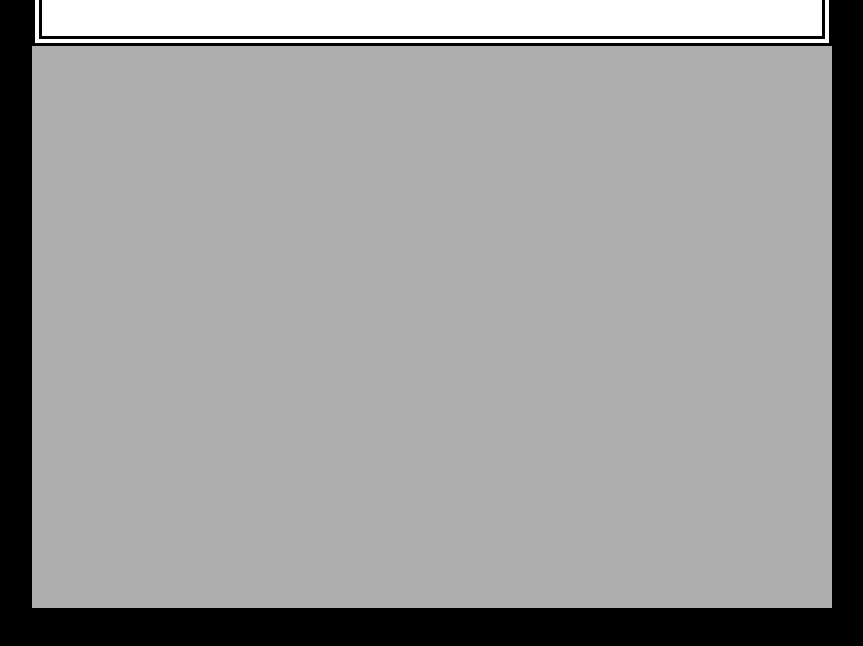
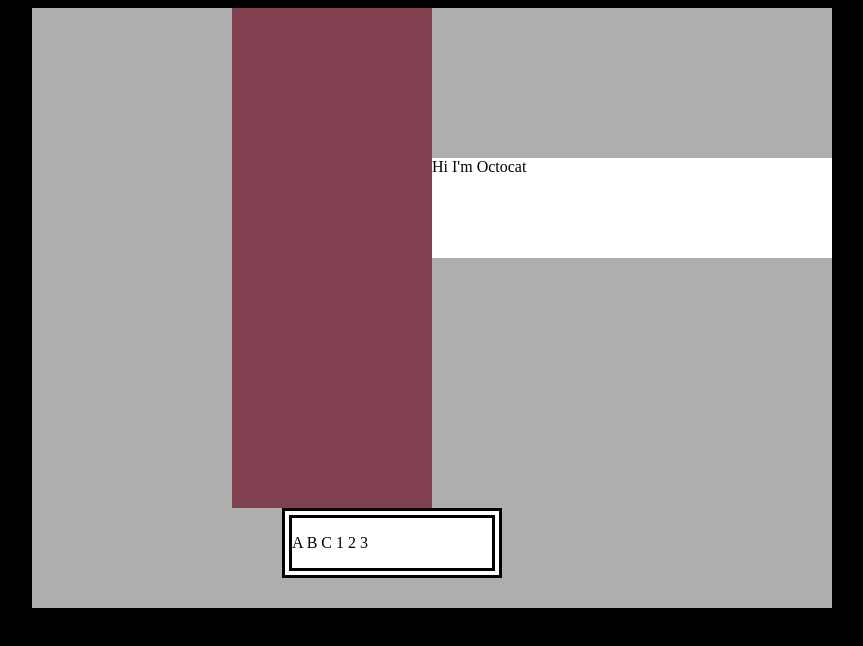
Before and after one commit to nsdecicco/gittale, a plain HTML site: page game.html in a window 1280 px wide. Shown: the whole page, without its empty margins (208-1071 px from the left). Drawn offline with Linux system fonts and the light colour scheme.

Commit message:
modified html and css to host area for o.c. and speech box

```diff
--- a/game.html
+++ b/game.html
@@ -10,9 +10,9 @@
 
 	<body>
 		<div id="mainWin">
-			Hello!
 			<div id="actionArea">
-
+				<div id="ocHolder"></div>
+				<div id="speech">Hi I'm Octocat</div>
 			</div>
 			<div id="uiArea">
 				<div class="menu">
--- a/main.css
+++ b/main.css
@@ -10,14 +10,11 @@ body {
 }
 
 #uiArea{
-   display: -webkit-flex;
-   display: flex;
-   -webkit-flex-direction: row /* works with row or column */
-   flex-direction: row;
-   -webkit-align-items: center;
-   align-items: center;
-   -webkit-justify-content: center;
-   justify-content: center;
+	position: relative;
+	top: -600px;
+	height: 600px;
+	width: 800px;
+
 }
 
 .menu{
@@ -25,11 +22,29 @@ body {
 	border-width: 10px;
 	border-style: double;
 	border-color: #000000;
+	position: relative;
+	top: 500px;
+	left: 250px;
 	width: 200px;
 
-	position: relative;
-	top: -600px;
-	height: 600px;
-	width: 800px;
 
 }
+
+#ocHolder{
+	width: 200px;
+	height: 500px;
+	background-color: #804050;
+	position: relative;
+	/*top: -525px;*/
+	left: 200px;
+}
+
+#speech{
+	width: 400px;
+	height: 100px;
+	background-color: #ffffff;
+	position: relative;
+	/*top: -825px;*/
+	top: -350px;
+	left: 400px;
+}
```
